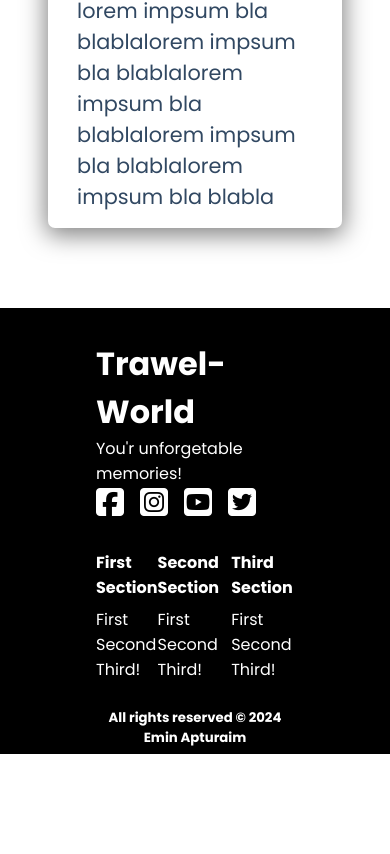
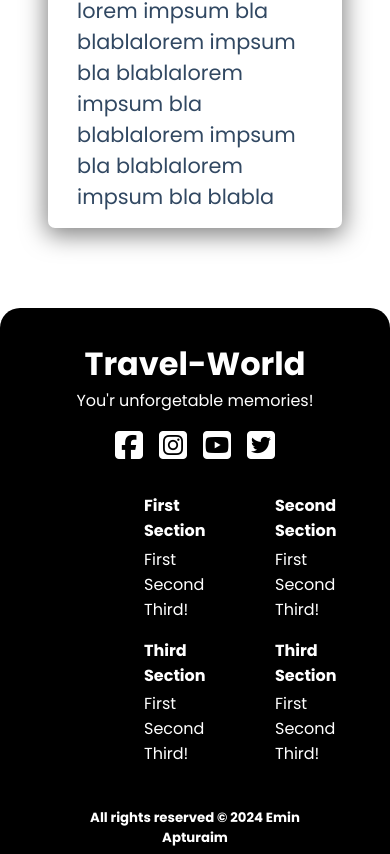
Before and after one commit to eminn-a/Travel-World, a React (Vite) app in the folder client/: page / in a window 390 px wide. Shown: the part 6338-7192 px from the top of the page. Before the commit the page ends 7092 px from the top, so only its background shows below. Built offline with nearby package versions, Linux system fonts and the light colour scheme.

Commit message:
Footer responsiveness added

```diff
--- a/client/src/components/Footer/Footer.jsx
+++ b/client/src/components/Footer/Footer.jsx
@@ -5,7 +5,7 @@ const Footer = () => {
     <div className={styles.footer}>
       <div className={styles.top}>
         <div>
-          <h1>Trawel-World</h1>
+          <h1>Travel-World</h1>
           <p>You'r unforgetable memories!</p>
         </div>
         <div className={styles.icons}>
@@ -40,6 +40,14 @@ const Footer = () => {
             <li>Third!</li>
           </ul>
         </div>
+        <div>
+          <h4>Third Section</h4>
+          <ul>
+            <li>First</li>
+            <li>Second</li>
+            <li>Third!</li>
+          </ul>
+        </div>
       </div>
       <h5 className={styles.rights}>
         All rights reserved © 2024 Emin Apturaim
--- a/client/src/components/Footer/FooterStyles.module.css
+++ b/client/src/components/Footer/FooterStyles.module.css
@@ -1,15 +1,20 @@
 .footer {
-  text-align: start;
+  /* text-align: start; */
   padding: 2rem 6rem;
   background-color: black;
   color: white;
+  border-radius: 20px 20px 0 0;
 }
 
 .top {
   display: flex;
-  justify-content: space-between;
+  flex-direction: column;
   align-items: center;
+  gap: 1em;
   flex-wrap: wrap;
+}
+.top h1 {
+  text-align: center;
 }
 
 .icons {
@@ -29,12 +34,19 @@
 
 .bottom {
   display: flex;
-  justify-content: space-between;
+  justify-content: center;
+  align-items: center;
   margin-top: 2em;
+  flex-wrap: wrap;
+}
+.bottom div {
+  width: 25%;
+  margin-bottom: 1em;
+  padding-left: 5em;
 }
 
 .bottom h4 {
-  margin-bottom: 0.4em;
+  margin-bottom: 0.2em;
 }
 
 .rights {
@@ -42,3 +54,13 @@
   margin-top: 2em;
   margin-bottom: -2em;
 }
+
+@media screen and (max-width: 850px) {
+  .footer {
+    padding: 2rem 4rem;
+  }
+
+  .bottom div {
+    width: 50%;
+  }
+}
```
